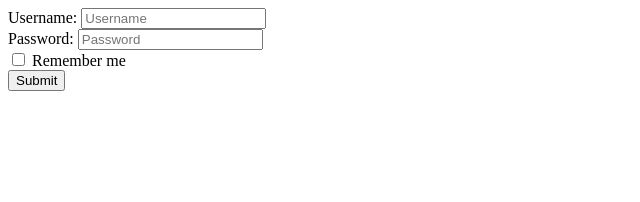
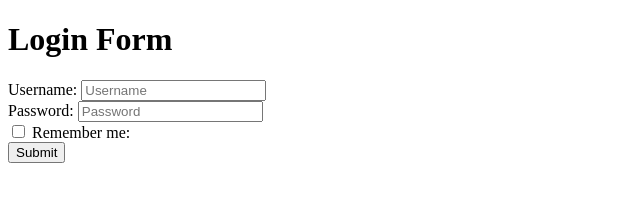
Before and after one commit to acciojob/remember-me-login-form-Siddhantji, a website: page main.html in a window 1280 px wide. Shown: the whole page, without its empty margins (0-640 px from the left). Drawn offline with Linux system fonts and the light colour scheme.

Commit message:
created a submission

```diff
--- a/main.html
+++ b/main.html
@@ -8,7 +8,8 @@
 
 <body>
 	<!-- the entire body must be written by student -->
-    <form id="loginForm">
+    <h1>Login Form</h1>
+  <form id="loginForm">
     <label for="username">Username:</label>
     <input type="text" id="username" name="username" placeholder="Username" required>
     <br>
@@ -16,7 +17,7 @@
     <input type="password" id="password" name="password" placeholder="Password" required>
     <br>
     <input type="checkbox" id="checkbox">
-    <label for="checkbox">Remember me</label>
+    <label for="checkbox">Remember me:</label> <!-- Updated label text to match the test -->
     <br>
     <input type="submit" id="submit" value="Submit">
   </form>
```
